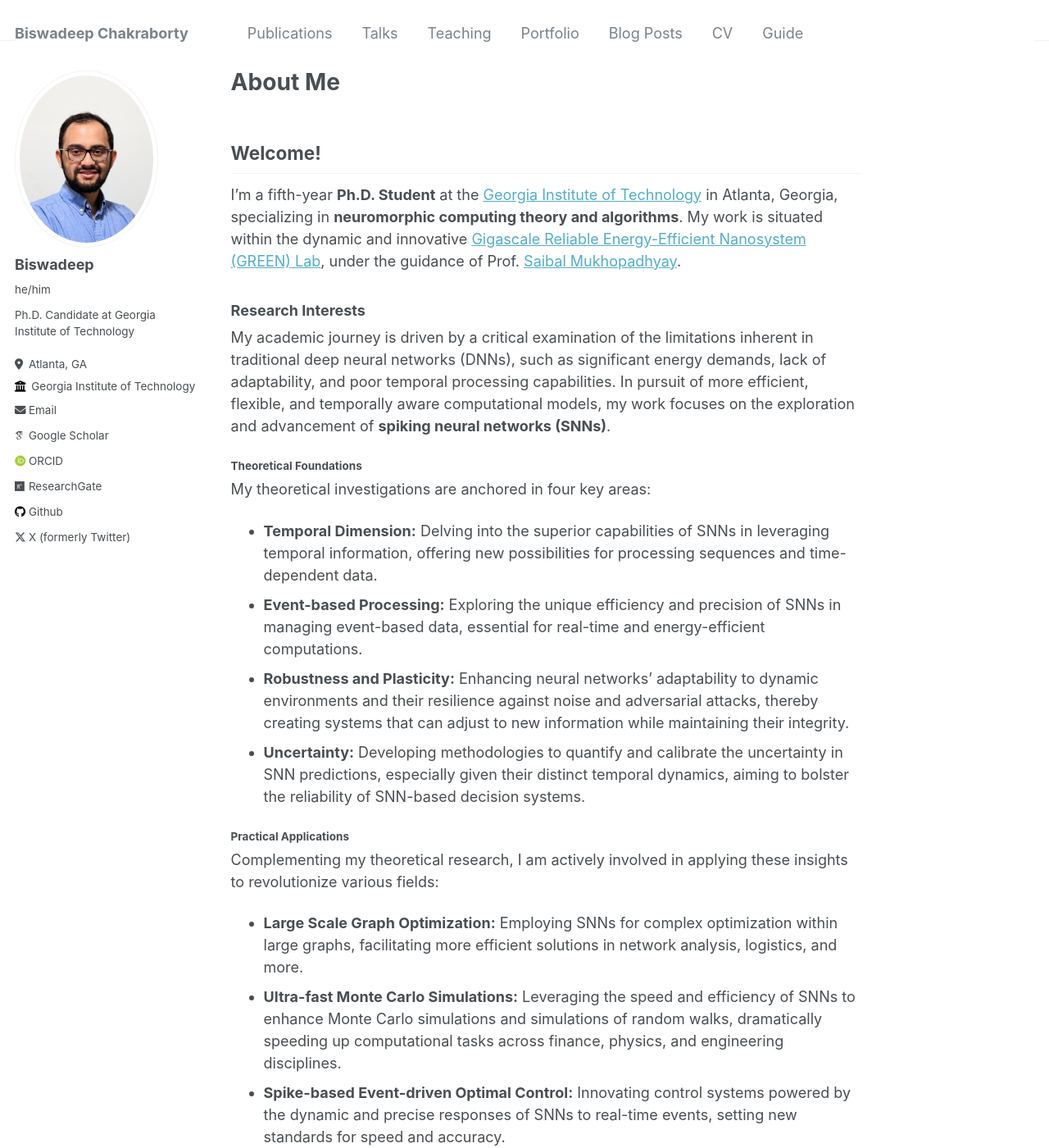
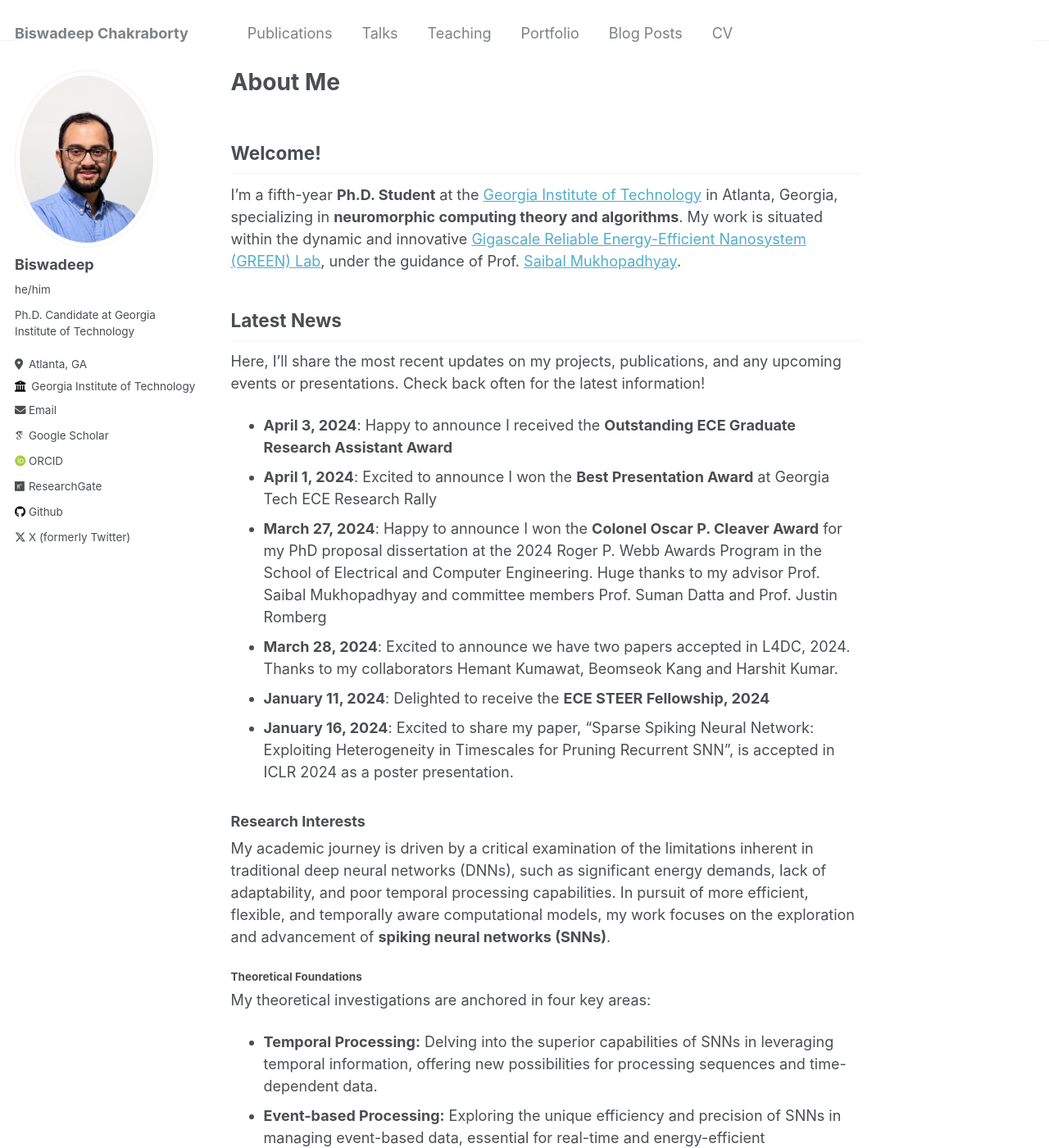
Before and after one commit to Cbiswadeep/Cbiswadeep.github.io, a Jekyll site: the page built from _pages/about.md, in a window 1280 px wide and 1400 px high. Shown: the whole window at 82% size. Built offline with Jekyll 4.4.1, drawn with Linux system fonts in a browser that asks for light colours; some web fonts are replaced.

Commit message:
updates1

```diff
--- a/_data/navigation.yml
+++ b/_data/navigation.yml
@@ -18,5 +18,5 @@ main:
   - title: "CV"
     url: /cv/
 
-  - title: "Guide"
-    url: /markdown/
+  # - title: "Guide"
+  #   url: /markdown/
--- a/_pages/about.md
+++ b/_pages/about.md
@@ -11,6 +11,18 @@ redirect_from:
 
 I'm a fifth-year **Ph.D. Student** at the [Georgia Institute of Technology](https://www.gatech.edu/) in Atlanta, Georgia, specializing in **neuromorphic computing theory and algorithms**. My work is situated within the dynamic and innovative [Gigascale Reliable Energy-Efficient Nanosystem (GREEN) Lab](https://greenlab.ece.gatech.edu/), under the guidance of Prof. [Saibal Mukhopadhyay](https://greenlab.ece.gatech.edu/members/professor/).
 
+## Latest News
+
+Here, I'll share the most recent updates on my projects, publications, and any upcoming events or presentations. Check back often for the latest information!
+
+- **April 3, 2024**: Happy to announce I received the **Outstanding ECE Graduate Research Assistant Award**
+- **April 1, 2024**: Excited to announce I won the **Best Presentation Award** at Georgia Tech ECE Research Rally
+- **March 27, 2024**: Happy to announce I won the **Colonel Oscar P. Cleaver Award** for my  PhD proposal dissertation at the 2024 Roger P. Webb Awards Program in the School of Electrical and Computer Engineering. Huge thanks to my advisor Prof. Saibal Mukhopadhyay and committee members Prof. Suman Datta and Prof. Justin Romberg
+- **March 28, 2024**: Excited to announce we have two papers accepted in L4DC, 2024. Thanks to my collaborators Hemant Kumawat, Beomseok Kang and Harshit Kumar.
+- **January 11, 2024**: Delighted to receive the **ECE STEER Fellowship, 2024**
+- **January 16, 2024**: Excited to share my paper, "Sparse Spiking Neural Network: Exploiting Heterogeneity in Timescales for Pruning Recurrent SNN", is accepted in ICLR 2024 as a poster presentation.
+
+
 
 ### Research Interests
 
@@ -20,9 +32,9 @@ My academic journey is driven by a critical examination of the limitations inher
 
 My theoretical investigations are anchored in four key areas:
 
-- **Temporal Dimension:** Delving into the superior capabilities of SNNs in leveraging temporal information, offering new possibilities for processing sequences and time-dependent data.
+- **Temporal Processing:** Delving into the superior capabilities of SNNs in leveraging temporal information, offering new possibilities for processing sequences and time-dependent data.
 - **Event-based Processing:** Exploring the unique efficiency and precision of SNNs in managing event-based data, essential for real-time and energy-efficient computations.
-- **Robustness and Plasticity:** Enhancing neural networks' adaptability to dynamic environments and their resilience against noise and adversarial attacks, thereby creating systems that can adjust to new information while maintaining their integrity.
+- **Plasticity:** Enhancing neural networks' adaptability to dynamic environments and their resilience against noise and adversarial attacks, thereby creating systems that can adjust to new information while maintaining their integrity.
 - **Uncertainty:** Developing methodologies to quantify and calibrate the uncertainty in SNN predictions, especially given their distinct temporal dynamics, aiming to bolster the reliability of SNN-based decision systems.
 
 #### Practical Applications
```
Also changed, not shown: _pages/cv.md (+5 -0 lines).
